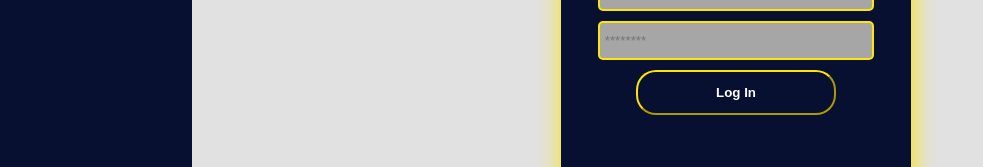
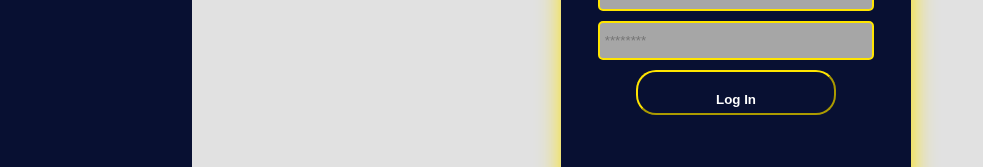
Before and after one commit to hugogaytan10/apolo, a React (Create React App) app: page / in a window 1280 px wide. Shown: the part 362-529 px from the top of the page, without its empty margins (0-983 px from the left). Built offline with nearby package versions, Linux system fonts and the light colour scheme.

Commit message:
Login actualizado
Ya funciona (segun) el login

```diff
--- a/src/Componentes/login/Login.jsx
+++ b/src/Componentes/login/Login.jsx
@@ -1,12 +1,17 @@
 import React from 'react'
 import './Login.css'
+import { Link } from 'react-router-dom';
 const Login = () => {
+    function goToHome(){
+
+    }
     return (
         <div className='contenedor-login'>
             <div className='contenedor-img'></div>
             <input type='email' placeholder='hello@email.com' className='input-login' />
             <input type='password' placeholder='********' className='input-login'/>
-            <button className='btn-login'>Log In</button>
+            <button onClick={()=>{goToHome()}} className='btn-login'><Link to={"/Inicio"} className='item-nav'>Log In</Link></button>
+
         </div>
     )
 }
```
